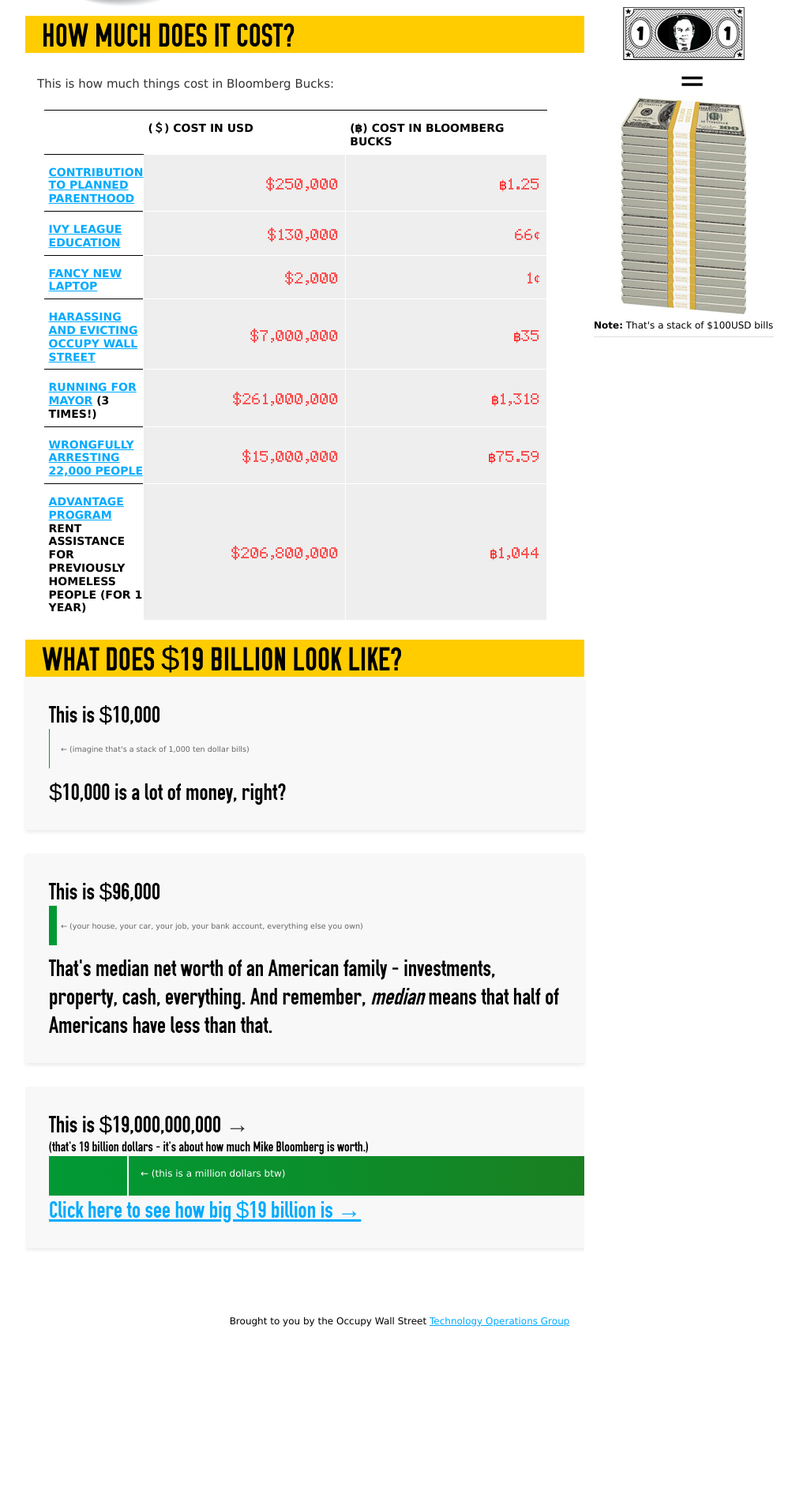
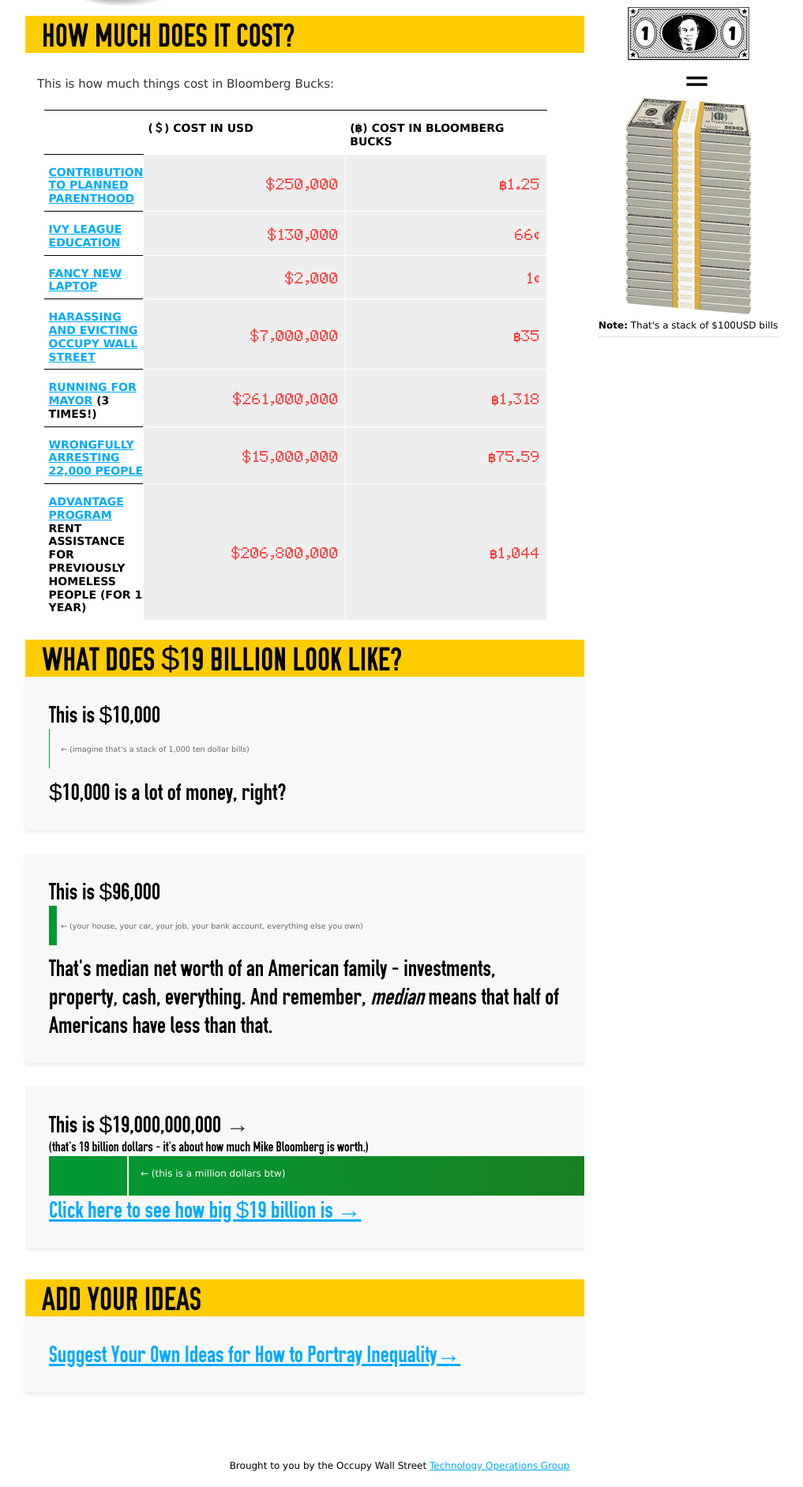
Before and after one commit to OccupyWallStreet/BloombergDollars, a plain HTML site: page index.html in a window 1280 px wide. Shown: the part 621-2504 px from the top of the page at 79% size, without its empty margins (134-1151 px from the left). Before the commit the page ends 2321 px from the top, so only its background shows below. Drawn offline with nearby package versions, Linux system fonts and the light colour scheme; a script that the page names is missing.

Commit message:
fixed a css typo, added link to ideas

```diff
--- a/css/site.css
+++ b/css/site.css
@@ -460,6 +460,7 @@ Bar Graph Styles
 }
 #scrolling {
   width:19000px;
+  height:215px;
 }
 .container {
   background-color:#f8f8f8;
--- a/index.html
+++ b/index.html
@@ -48,15 +48,12 @@
 
 <div id="pagewrapper">
   <div class="container_24">
-
       <div class="welcome grid_18">
-
         <div class="gridbox alpha shadow">
           <h2><span class="mw-headline" id="intro">200,000X Wealthier Than the Average US Family</span></h2>
           <p class="intro">For every dollar in your wallet, Mike Bloomberg has $197,916. In other words, something that would be <strong>worth $1 to Mike Bloomberg</strong> would be <strong>worth just under $200,000 to you</strong>.</p>
 
           <img src="images/coins.png" alt="coins" width="226" height="259" align="left" />
-
           <blockquote>200,000 times wealthier than<br/> the average American Family</blockquote>
 
           <p>With a <a href="http://www.forbes.com/lists/2009/54/rich-list-09_Michael-Bloomberg_C610.html">net worth</a> around 19 billion dollars, <strong>Bloomberg is America's wealthiest politician</strong> and one of the wealthiest people in America, ranked as high as #8 in recent years. The <a href="http://www.opensecrets.org/news/assets_c/2011/08/WealthChart-6092.html">median net worth</a> (income, property, investments) of an American family on the other hand is about $96,000.  And remember, that's the <strong>median</strong>; half of Americans have less money that that.</p>
@@ -137,7 +134,7 @@
 
           <div id="content">
             <div id="scrolling">
-            <div class="container">
+            <div class="container" style="margin-bottom:0px">
               <h3>This is $19,000,000,000 <a href="#one" style="color:#333333; text-decoration:none">&rarr;</a></h3>
               <h4>(that's 19 billion dollars - it's about how much Mike Bloomberg is worth.)</h4>
               <div class="bargraph" style="width:1900000px" id="start">
@@ -200,8 +197,14 @@
               <h3><a href="#one" style="">Click here to see how big $19 billion is &rarr;</a></h3>
             </div>
           </div>
+
           </div>
+          <br/><br/>
+          <h2>Add Your Ideas</h2>
 
+          <div class="container">
+            <h3><a href="http://ideas.occupy.net/19/what-some-that-visualize-extreme-wealth-inequality-america">Suggest Your Own Ideas for How to Portray Inequality&rarr;</a></h3>
+          </div>
 
         </div><!--/gridbox alpha shadow-->
 
@@ -220,7 +223,7 @@
 
           </div><!--/logistics grid_6-->
 
-           <div class="calculator rid_6">
+           <div class="calculator grid_6">
               <h2>What Does 200,000X Richer Look Like?</h2>
               <p class="intro">Here's how many hundred dollar bills you'd need to equal one Bloomberg Buck.</p>
               <p>&nbsp;</p>
```
